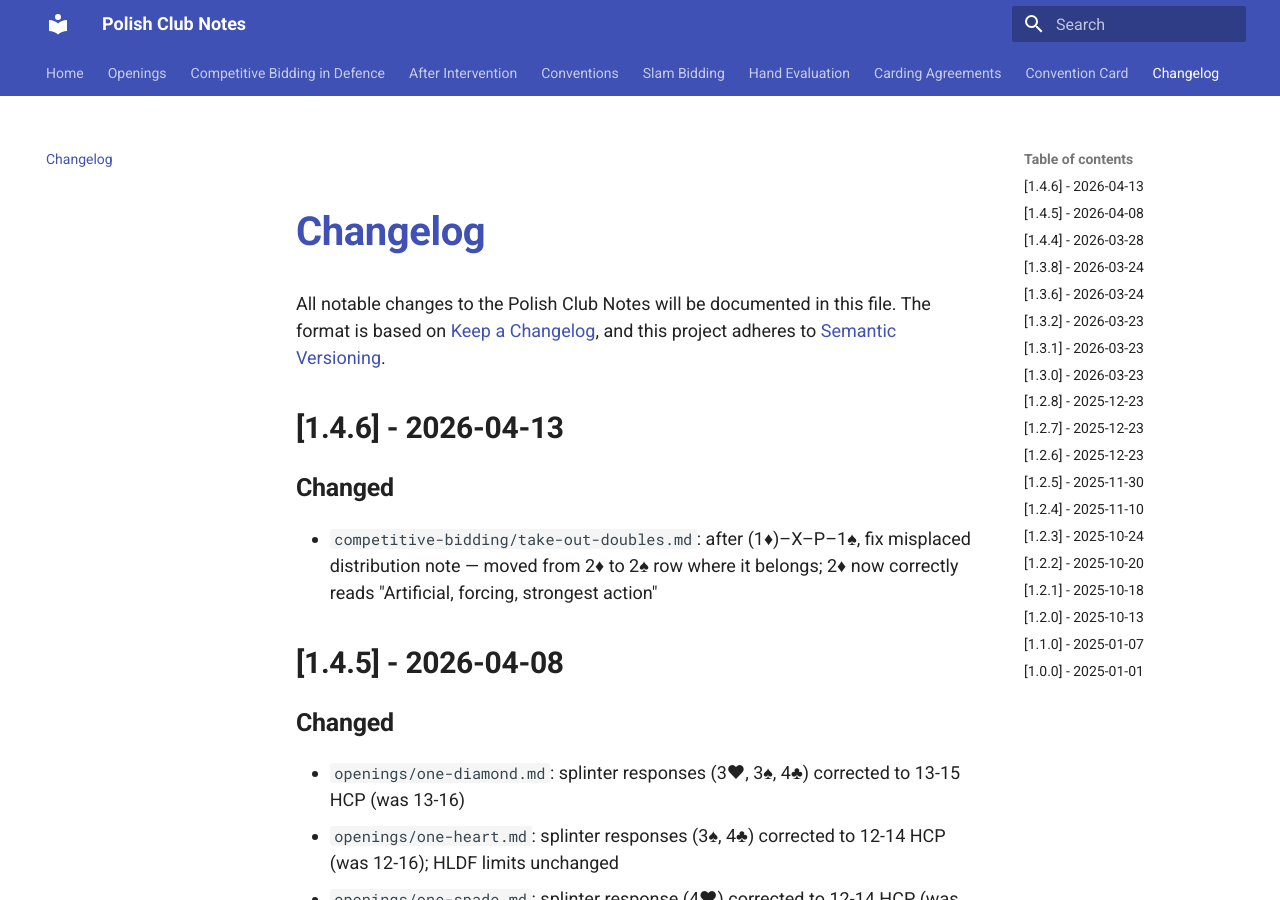
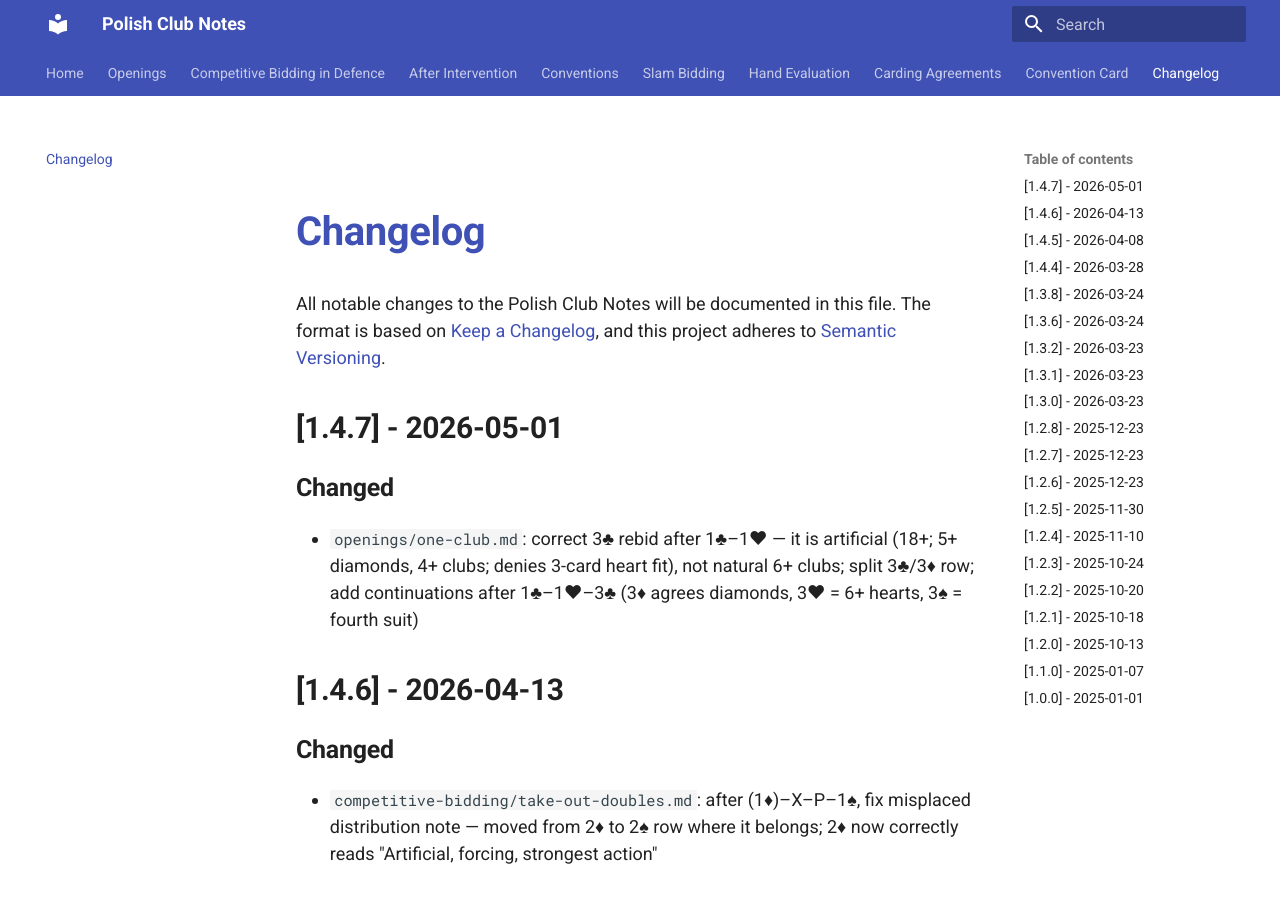
Before and after one commit to glindstrom/polish-club-notes, an MkDocs documentation site: the page built from docs/changelog.md, in a window 1280 px wide and 900 px high. Built offline with MkDocs 1.6.1 and Material for MkDocs 9.7.7, drawn with Linux system fonts in a browser that asks for light colours.

Commit message:
docs: correct 3♣ rebid after 1♣–1M to artificial strong club (v1.4.7)
Co-Authored-By: Claude Sonnet 4.6 <noreply@anthropic.com>

```diff
--- a/docs/changelog.md
+++ b/docs/changelog.md
@@ -2,6 +2,10 @@
 All notable changes to the Polish Club Notes will be documented in this file.
 The format is based on [Keep a Changelog](https://keepachangelog.com/en/1.0.0/),
 and this project adheres to [Semantic Versioning](https://semver.org/spec/v2.0.0.html).
+
+## [1.4.7] - 2026-05-01
+### Changed
+- `openings/one-club.md`: correct 3♣ rebid after 1♣–1♥ — it is artificial (18+; 5+ diamonds, 4+ clubs; denies 3-card heart fit), not natural 6+ clubs; split 3♣/3♦ row; add continuations after 1♣–1♥–3♣ (3♦ agrees diamonds, 3♥ = 6+ hearts, 3♠ = fourth suit)
 
 ## [1.4.6] - 2026-04-13
 ### Changed
```
Also changed, not shown: docs/openings/one-club.md (+13 -3 lines).
